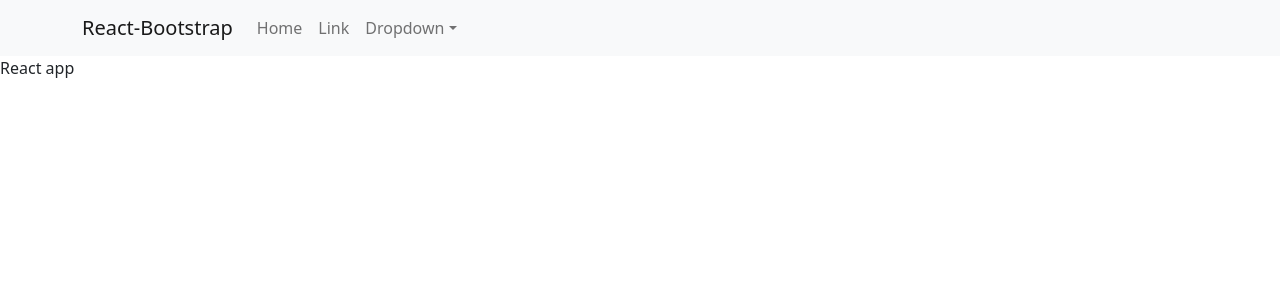
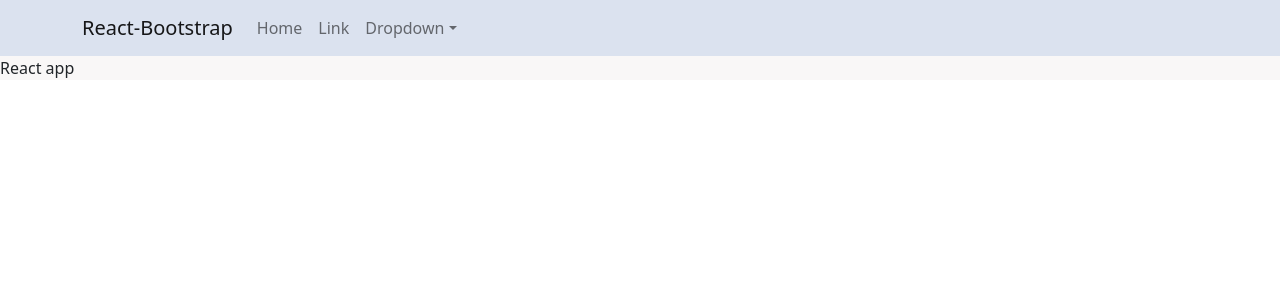
Before and after one commit to Jantero93/online-quiz, a React (Create React App) app in the folder web-app/: page / in a window 1280 px wide. Shown: the top 300 px of the page. Built offline with nearby package versions, Linux system fonts and the light colour scheme.

Commit message:
init custom 'tailwind css'

```diff
--- a/web-app/src/App.tsx
+++ b/web-app/src/App.tsx
@@ -1,11 +1,13 @@
 import React from 'react';
-import 'bootstrap/dist/css/bootstrap.min.css';
 
 import NavigationBar from './components/NavigationBar';
 
+import 'bootstrap/dist/css/bootstrap.min.css';
+import './styles/colors.css';
+
 const App = () => {
   return (
-    <div className="App">
+    <div className="_ColorDepth-Bg-1">
       <NavigationBar />
       <p>React app</p>
     </div>
--- a/web-app/src/components/NavigationBar.tsx
+++ b/web-app/src/components/NavigationBar.tsx
@@ -7,22 +7,22 @@ import NavDropdown from 'react-bootstrap/esm/NavDropdown';
 
 const NavigationBar = () => {
   return (
-    <NavBar bg='light' expand='lg'>
+    <NavBar className="_ColorDepth-Bg-2" expand="lg">
       <Container>
-        <NavBar.Brand href='#home'>React-Bootstrap</NavBar.Brand>
-        <NavBar.Toggle aria-controls='basic-navbar-nav' />
-        <NavBar.Collapse id='basic-navbar-nav'>
-          <Nav className='me-auto'>
-            <Nav.Link href='#home'>Home</Nav.Link>
-            <Nav.Link href='#link'>Link</Nav.Link>
-            <NavDropdown title='Dropdown' id='basic-nav-dropdown'>
-              <NavDropdown.Item href='#action/3.1'>Action</NavDropdown.Item>
-              <NavDropdown.Item href='#action/3.2'>
+        <NavBar.Brand href="#home">React-Bootstrap</NavBar.Brand>
+        <NavBar.Toggle aria-controls="basic-navbar-nav" />
+        <NavBar.Collapse id="basic-navbar-nav">
+          <Nav className="me-auto">
+            <Nav.Link href="#home">Home</Nav.Link>
+            <Nav.Link href="#link">Link</Nav.Link>
+            <NavDropdown title="Dropdown" id="basic-nav-dropdown">
+              <NavDropdown.Item href="#action/3.1">Action</NavDropdown.Item>
+              <NavDropdown.Item href="#action/3.2">
                 Another action
               </NavDropdown.Item>
-              <NavDropdown.Item href='#action/3.3'>Something</NavDropdown.Item>
+              <NavDropdown.Item href="#action/3.3">Something</NavDropdown.Item>
               <NavDropdown.Divider />
-              <NavDropdown.Item href='#action/3.4'>
+              <NavDropdown.Item href="#action/3.4">
                 Separated link
               </NavDropdown.Item>
             </NavDropdown>
--- /dev/null
+++ b/web-app/src/styles/app.css
@@ -0,0 +1,3 @@
+.App {
+  background-color: #112D4E;
+}
--- /dev/null
+++ b/web-app/src/styles/colors.css
@@ -0,0 +1,15 @@
+._ColorDepth-Bg-1 {
+  background-color: #F9F7F7;
+}
+
+._ColorDepth-Bg-2 {
+  background-color: #DBE2EF;
+}
+
+._ColorDepth-Bg-3 {
+  background-color: #3F72AF;
+}
+
+._ColorDepth-Bg-4 {
+  background-color: #112D4E;
+}
```
Also changed, not shown: 1 other file (tests, documents, lock files or other folders).
